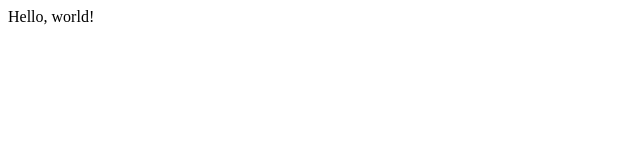
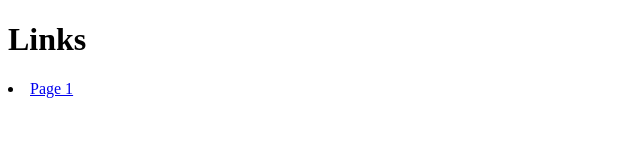
Before and after one commit to tpiskun/CS50_Homepage, a plain HTML site: page index.html in a window 1280 px wide. Shown: the whole page, without its empty margins (0-640 px from the left). Drawn offline with Linux system fonts and the light colour scheme.

Commit message:
Updated page links to the index.html file

```diff
--- a/index.html
+++ b/index.html
@@ -1,9 +1,10 @@
 <!DOCTYPE html>
 <html>
     <head>
-        <title>My Webpage</title>
+        <title>Tanya's Webpage</title>
     </head>
     <body>
-        Hello, world!
+        <h1>Links</h1>
+          <li><a href="page1.html">Page 1</a></li>
     </body>
 </html>
```
Also changed, not shown: page1.html (added, +9 -0 lines).
